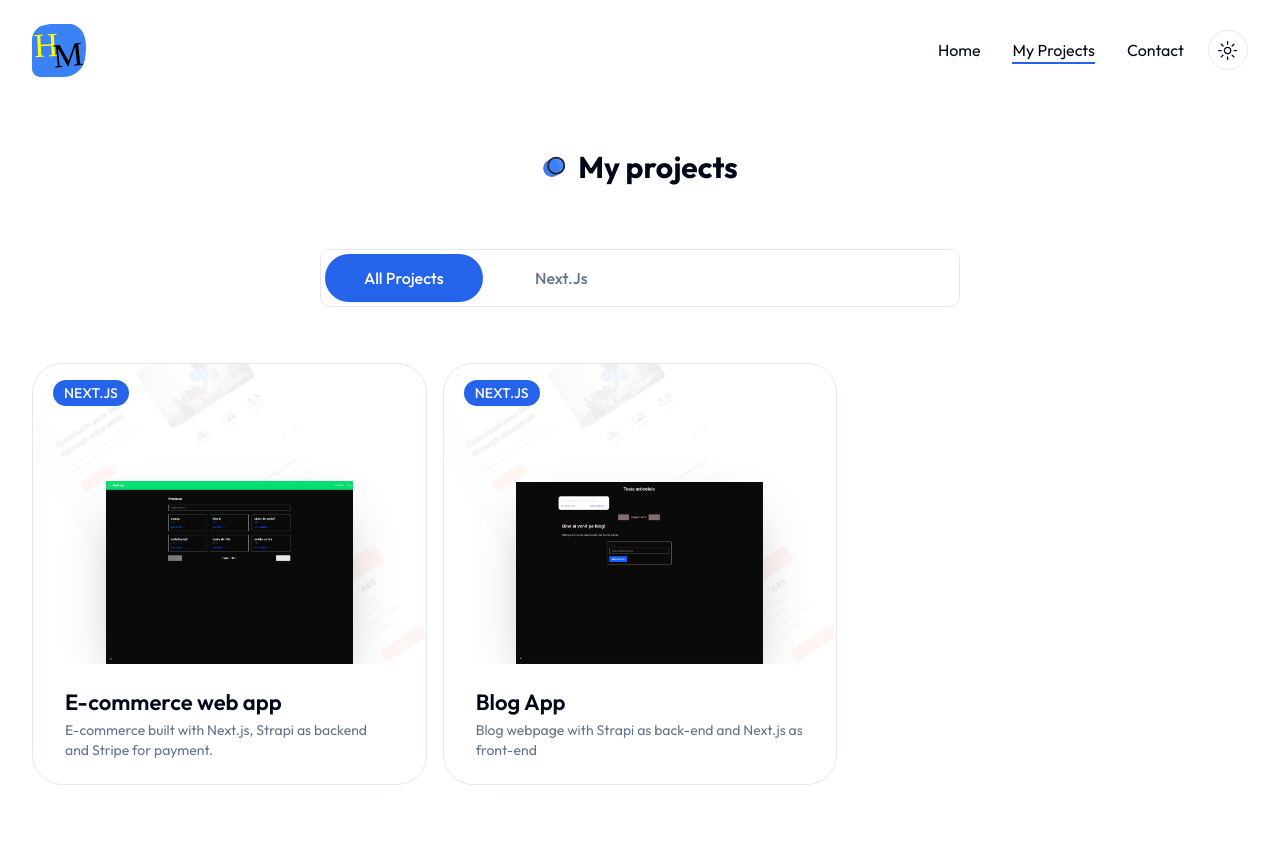
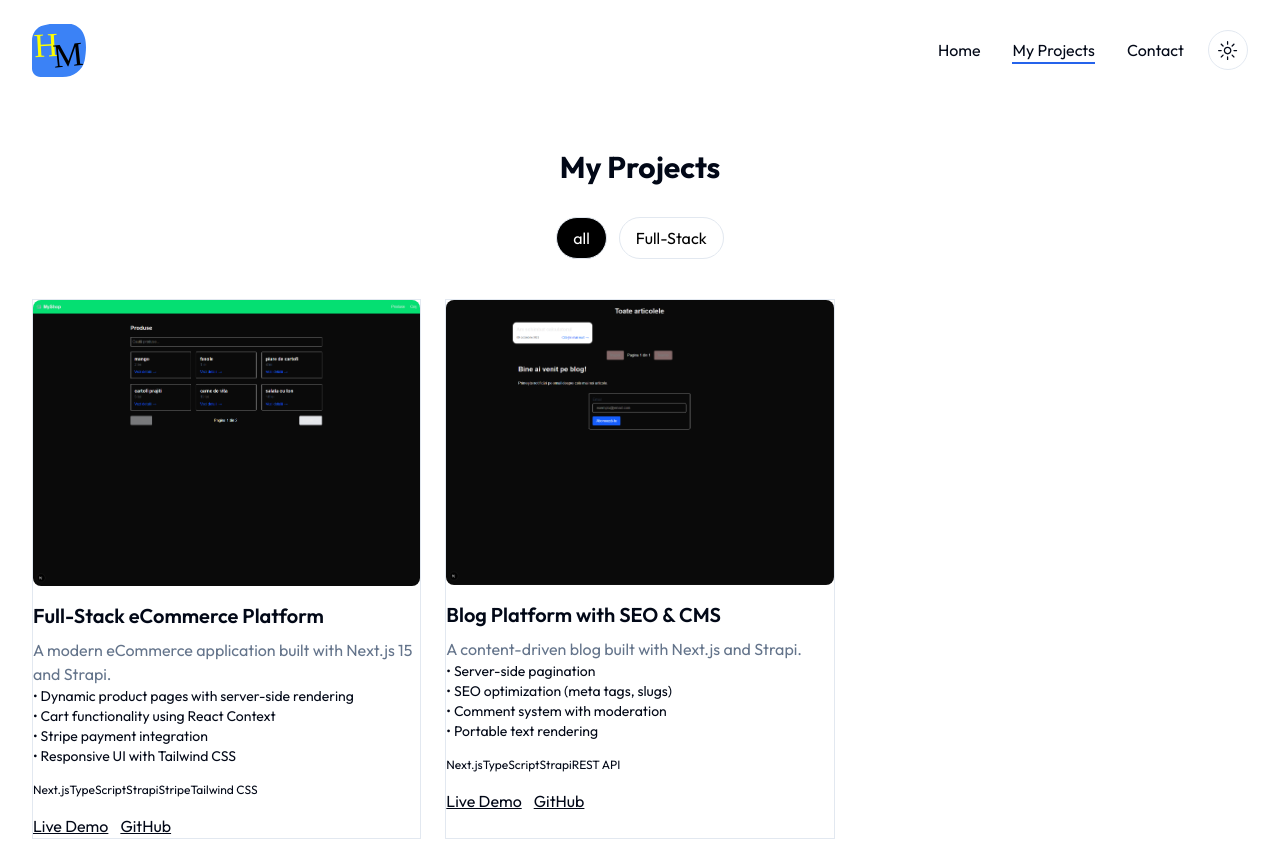
Before and after one commit to mariusherlea/marius-portfolio, a Next.js app: page /projects in a window 1280 px wide. Shown: the top 841 px of the page. Built offline with nearby package versions, Linux system fonts and the light colour scheme.

Commit message:
rebuild projects

```diff
--- a/app/projects/page.jsx
+++ b/app/projects/page.jsx
@@ -1,59 +1,61 @@
 "use client";
 import React, { useState, useEffect } from "react";
-import { Tabs, TabsList, TabsContent, TabsTrigger } from "@/components/ui/tabs";
-import ProjectCard from "@/components/ProjectCard";
-import { useProjects } from "@/dataProvider/ProjectData";
+
+import ProjectCard from "../../components/ProjectCard";
+import { useProjects } from "../../dataProvider/ProjectData";
 
 const Projects = () => {
   const projectData = useProjects();
   const [categories, setCategories] = useState([]);
-  const [activeCategory, setActiveCategory] = useState("all projects");
+  const [activeCategory, setActiveCategory] = useState("all");
 
-  // Update categories based on projectData
+  // Set categories
   useEffect(() => {
     if (projectData.length) {
       const uniqueCategories = [
-        "all projects",
+        "all",
         ...new Set(projectData.map((item) => item.category)),
       ];
       setCategories(uniqueCategories);
     }
   }, [projectData]);
 
+  // Filter projects
   const filteredProjects = projectData.filter(
     (project) =>
-      activeCategory === "all projects" || project.category === activeCategory
+      activeCategory === "all" || project.category === activeCategory
   );
 
   return (
     <section className="min-h-screen pt-12">
       <div className="container mx-auto">
-        <h2 className="section-title mb-8 xl:mb-16 text-center mx-auto">
-          My projects
+        <h2 className="text-3xl font-bold mb-8 text-center">
+          My Projects
         </h2>
-        {/* Tabs */}
-        <Tabs defaultValue={activeCategory} className="mb-24 xl:mb-48">
-          <TabsList className="w-full grid h-full md:grid-cols-4 lg:max-w-[640px] mb-12 mx-auto md:border dark:border-none">
+
+        {/* 🔥 FILTER BUTTONS */}
+        <div className="flex flex-wrap justify-center gap-3 mb-10">
           {categories.map((category, index) => (
-              <TabsTrigger
+            <button
+              key={index}
               onClick={() => setActiveCategory(category)}
-                key={index}
-                value={category}
-                className="capitalize w-[162px] md:w-auto"
+              className={`px-4 py-2 rounded-full border transition ${
+                activeCategory === category
+                  ? "bg-black text-white"
+                  : "bg-white text-black"
+              }`}
             >
               {category}
-              </TabsTrigger>
-            ))}
-          </TabsList>
-          {/* Tabs content */}
-          <div className="text-lg xl:mt-8 grid grid-cols-1 lg:grid-cols-3 gap-4">
-            {filteredProjects.map((project, index) => (
-              <TabsContent key={index} value={activeCategory}>
-                <ProjectCard project={project} />
-              </TabsContent>
+            </button>
           ))}
         </div>
-        </Tabs>
+
+        {/* 🔥 PROJECT GRID */}
+        <div className="grid md:grid-cols-2 lg:grid-cols-3 gap-6">
+          {filteredProjects.map((project, index) => (
+            <ProjectCard key={index} project={project} />
+          ))}
+        </div>
       </div>
     </section>
   );
--- a/components/About.jsx
+++ b/components/About.jsx
@@ -65,12 +65,7 @@ const qualificationsData = [
         company: "Skillbrain-Jogga internship",
         qualification: "Front End Developer",
         year: "2024",
-      },
-      {
-        company: "schmalzle fleischwaren GmbH",
-        qualification: "Worker",
-        year: "2022-2023",
-      },
+      }
     ],
   },
 ];
--- a/components/Cta.jsx
+++ b/components/Cta.jsx
@@ -9,8 +9,8 @@ const Cta = () => {
           <h2 className="h2 max-w-xl text-center mb-8">
             Prepared to turn your ideas into reality ? I`m here to help
           </h2>
-          <Link href="/contact">
-            <Button>Contact me</Button>
+          <Link href="/projects">
+            <Button>Projects</Button>
           </Link>
         </div>
       </div>
--- a/components/Hero.jsx
+++ b/components/Hero.jsx
@@ -1,6 +1,6 @@
 import Link from "next/link";
 import { Button } from "./ui/button";
-import { Download, Send } from "lucide-react";
+import {  Send , Linkedin, Github} from "lucide-react";
 
 import {
   RiBriefcase4Fill,
@@ -29,26 +29,32 @@ const Hero = () => {
 I develop scalable eCommerce and content platforms with clean UI and real-world functionality.
             </p>
             {/** buttons*/}
-            <div className="flex flex-col gap-y-3 md:flex-row gap-x-3 mx-auto xl:mx-0 mb-12">
-              <Link href="/contact">
+            <div className="flex flex-col gap-y-3 md:flex-row gap-x-3 mx-auto xl:mx-0 mb-6 mt-6">
+              <Link href="/projects">
                 <Button className="gap-x-2">
-                  Contact me <Send size={18} />
+                  Projects <Send size={18} />
                 </Button>
               </Link>
-              <a href="/cv.pdf">
+              <a href="https://www.linkedin.com/in/mariusherlea/">
                 <Button variant="secondary" className="gap-x-2">
-                  CV
-                  <Download size={18} />
+                  Linkedin
+                  <Linkedin size={18} />
+                </Button>
+              </a>
+              <a href="https://github.com/mariusherlea">
+                <Button variant="secondary" className="gap-x-2">
+                 GitHub
+                  <Github size={18} />
                 </Button>
               </a>
             </div>
             {/** socials*/}
-            <Socials
+            {/* <Socials
               containerStyles={"flex gap-x-6 mx-auto xl:mx-0"}
               iconsStyles={
                 "text-foreground text-[22px] hover:text-primary transition-colors duration-200"
               }
-            />
+            /> */}
           </div>
 
           {/** image*/}
--- a/components/ProjectCard.jsx
+++ /dev/null
@@ -1,49 +0,0 @@
-import Image from "next/image";
-import { Card, CardHeader } from "./ui/card";
-import { Badge } from "./ui/badge";
-import Link from "next/link";
-import { Link2Icon, Github } from "lucide-react";
-
-const ProjectCard = ({ project }) => {
-  return (
-    <Card className="group overflow-hidden relative">
-      <CardHeader className="p-0">
-        {/**image*/}
-        <div className="relative w-full h-[300px] flex items-center justify-center bg-tertiary dark:bg-secondary/40 xl:bg-work_project_bg_light xl:dark:bg-work_project_bg_dark xl:bg-[110%] xl:bg-center xl:bg-no-repeat overflow-hidden">
-          <Image
-            className="absolute bottom-0 shadow-2xl"
-            src={project.image}
-            alt={project.name}
-            width={247}
-            height={250}
-            priority
-          />
-          {/**buttons*/}
-          <div className="flex gap-x-4">
-            <Link
-              className="bg-secondary w-[54px] h-[54px] rounded-full flex justify-center items-center scale-0 opacity-0 group-hover:scale-100 group-hover:opacity-100 transition-all duration-200"
-              href={project.link}
-            >
-              <Link2Icon />
-            </Link>
-            <Link
-              className="bg-secondary w-[54px] h-[54px] rounded-full flex justify-center items-center scale-0 opacity-0 group-hover:scale-100 group-hover:opacity-100 transition-all duration-200"
-              href={project.github}
-            >
-              <Github />
-            </Link>
-          </div>
-        </div>
-      </CardHeader>
-      <div className="h-full px-8 py-6">
-        <Badge className="uppercase text-sm font-medium mb-2 absolute top-4 left-5">
-          {project.category}
-        </Badge>
-        <h4 className="h4 mb-1">{project.name}</h4>
-        <p className="text-muted-foreground text-sm">{project.description}</p>
-      </div>
-    </Card>
-  );
-};
-
-export default ProjectCard;
--- /dev/null
+++ b/components/ProjectCard.tsx
@@ -0,0 +1,64 @@
+//components/ProjectCard.tsx
+"use client";
+
+import { Project } from "../dataProvider/ProjectData";
+
+type Props = {
+  project: Project;
+};
+
+const ProjectCard = ({ project }: Props) => {
+  return (
+    <div className="border rounded-xl p-4 shadow-sm hover:shadow-md transition">
+      <img
+        src={project.image}
+        alt={project.name}
+        className="rounded-lg mb-4"
+      />
+
+      <h3 className="text-xl font-semibold mb-2">
+        {project.name}
+      </h3>
+
+      <p className="text-muted-foreground mb-3">
+        {project.description}
+      </p>
+
+      <ul className="text-sm mb-4 space-y-1">
+        {project.highlights.map((item, i) => (
+          <li key={i}>• {item}</li>
+        ))}
+      </ul>
+
+      <div className="flex flex-wrap gap-2 mb-4">
+        {project.tech.map((tech, i) => (
+          <span
+            key={i}
+            className="text-xs px-2 py-1 bg-gray-200 rounded"
+          >
+            {tech}
+          </span>
+        ))}
+      </div>
+
+      <div className="flex gap-3">
+        <a
+          href={project.live}
+          target="_blank"
+          className="underline"
+        >
+          Live Demo
+        </a>
+        <a
+          href={project.github}
+          target="_blank"
+          className="underline"
+        >
+          GitHub
+        </a>
+      </div>
+    </div>
+  );
+};
+
+export default ProjectCard;
--- a/dataProvider/ProjectData.js
+++ /dev/null
@@ -1,37 +0,0 @@
-// contexts/ProjectContext.js
-import React, { createContext, useContext } from "react";
-
-const ProjectContext = createContext([]);
-
-const projectData = [
-  {
-    image: "/work/ecom.png",
-    category: "Next.js",
-    name: "E-commerce web app",
-    description:
-      "E-commerce built with Next.js, Strapi as backend and Stripe for payment.",
-    link: "/",
-    github: "https://github.com/mariusherlea/ecommerce-frontend",
-  },
-  {
-    image: "/work/blog.png",
-    category: "Next.js",
-    name: "Blog App",
-    description:
-      "Blog webpage with Strapi as back-end and Next.js as front-end",
-    link: "/",
-    github: "https://github.com/mariusherlea/my-blog-frontend",
-  },
-];
-
-export const ProjectProvider = ({ children }) => {
-  return (
-    <ProjectContext.Provider value={projectData}>
-      {children}
-    </ProjectContext.Provider>
-  );
-};
-
-export const useProjects = () => {
-  return useContext(ProjectContext);
-};
--- /dev/null
+++ b/dataProvider/ProjectData.tsx
@@ -0,0 +1,74 @@
+"use client";
+
+import { createContext, useContext, ReactNode } from "react";
+
+// ✅ Tip pentru proiect
+export type Project = {
+  image: string;
+  category: string;
+  name: string;
+  description: string;
+  highlights: string[];
+  tech: string[];
+  live: string;
+  github: string;
+};
+
+// ✅ Datele tale
+const projectData: Project[] = [
+  {
+    image: "/work/ecom.png",
+    category: "Full-Stack",
+    name: "Full-Stack eCommerce Platform",
+    description:
+      "A modern eCommerce application built with Next.js 15 and Strapi.",
+    highlights: [
+      "Dynamic product pages with server-side rendering",
+      "Cart functionality using React Context",
+      "Stripe payment integration",
+      "Responsive UI with Tailwind CSS",
+    ],
+    tech: ["Next.js", "TypeScript", "Strapi", "Stripe", "Tailwind CSS"],
+    live: "#",
+    github: "https://github.com/mariusherlea/ecommerce-frontend",
+  },
+  {
+    image: "/work/blog.png",
+    category: "Full-Stack",
+    name: "Blog Platform with SEO & CMS",
+    description:
+      "A content-driven blog built with Next.js and Strapi.",
+    highlights: [
+      "Server-side pagination",
+      "SEO optimization (meta tags, slugs)",
+      "Comment system with moderation",
+      "Portable text rendering",
+    ],
+    tech: ["Next.js", "TypeScript", "Strapi", "REST API"],
+    live: "#",
+    github: "https://github.com/mariusherlea/my-blog-frontend",
+  },
+];
+
+// ✅ Context tipat corect
+const ProjectContext = createContext<Project[] | undefined>(undefined);
+
+// ✅ Provider
+export const ProjectProvider = ({ children }: { children: ReactNode }) => {
+  return (
+    <ProjectContext.Provider value={projectData}>
+      {children}
+    </ProjectContext.Provider>
+  );
+};
+
+// ✅ Custom hook SAFE
+export const useProjects = () => {
+  const context = useContext(ProjectContext);
+
+  if (!context) {
+    throw new Error("useProjects must be used within a ProjectProvider");
+  }
+
+  return context;
+};
--- a/package.json
+++ b/package.json
@@ -17,6 +17,8 @@
     "@radix-ui/react-slot": "^1.1.0",
     "@radix-ui/react-tabs": "^1.1.0",
     "@sendgrid/mail": "^8.1.3",
+    "@types/node": "^25.5.0",
+    "@types/react": "^18.3.28",
     "axios": "^1.7.2",
     "class-variance-authority": "^0.7.0",
     "clsx": "^2.1.1",
@@ -32,6 +34,7 @@
     "swiper": "^11.1.4",
     "tailwind-merge": "^2.3.0",
     "tailwindcss-animate": "^1.0.7",
+    "typescript": "^5.9.3",
     "zod": "^3.23.8"
   },
   "devDependencies": {
```
Also changed, not shown: tsconfig.json (added, +47 -0 lines), 2 other files (tests, documents, lock files or other folders). Lines whose indentation alone changed are shown as unchanged.
